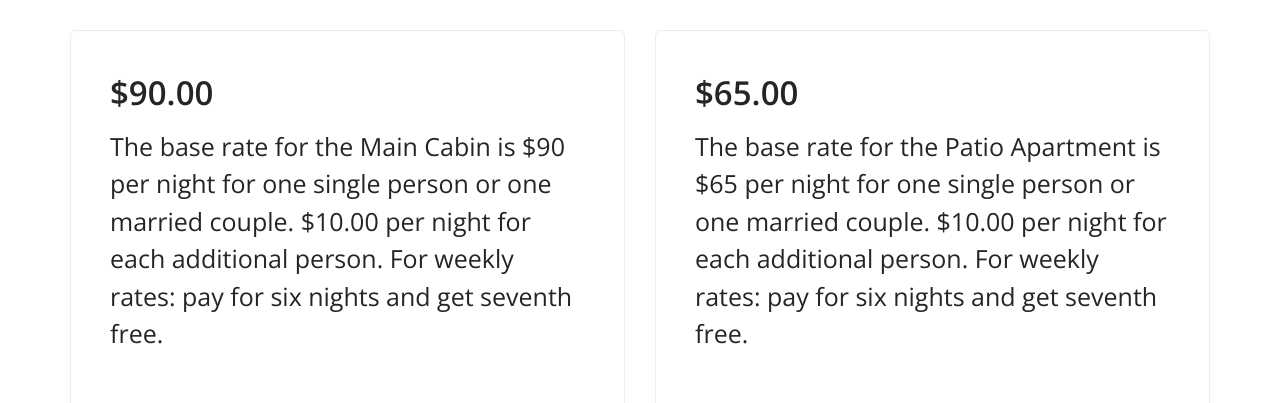
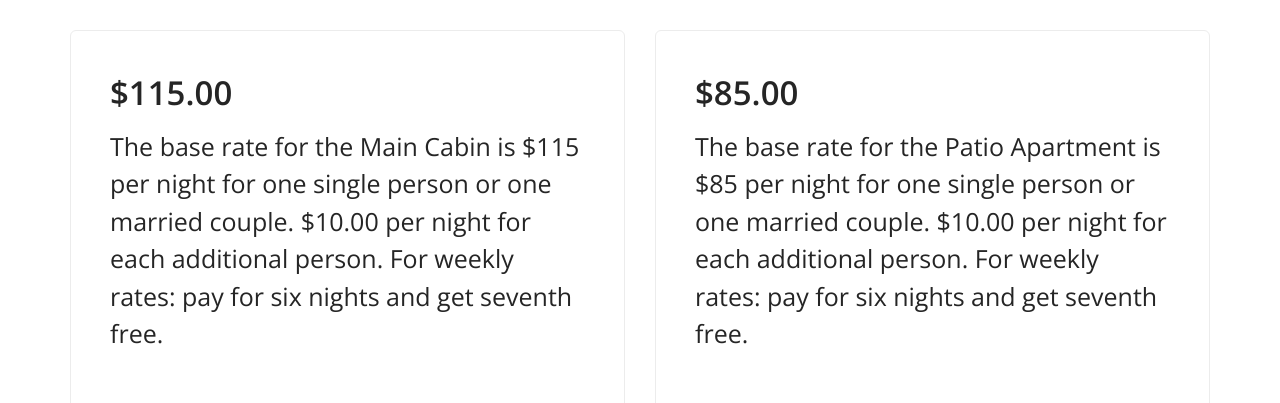
Before and after one commit to PatSelvey/RetreatCabin, a plain HTML site: page pricing-reservations/index.html in a window 1280 px wide. Shown: the part 512-915 px from the top of the page. Drawn offline with nearby package versions, Linux system fonts and the light colour scheme.

Commit message:
Price increase, 2023

```diff
--- a/pricing-reservations/index.html
+++ b/pricing-reservations/index.html
@@ -93,18 +93,18 @@
 <div class="vc_empty_space"   style="height: 32px"><span class="vc_empty_space_inner"></span></div></div></div></div></div></div><div class="container"><div class="vc_row wpb_row vc_row-fluid"><div class="wpb_column vc_column_container col-sm-6"><div class="vc_column-inner"><div class="wpb_wrapper">
 			<div class=" pricing pricing-1 boxed boxed--lg boxed--border ">
 				<h3></h3>
-				<span class="h2"><strong>$90.00</strong></span>
+				<span class="h2"><strong>$115.00</strong></span>
 				</p>
-<h3>The base rate for the Main Cabin is $90 per night for one single person or one married couple. $10.00 per night for each additional person. For weekly rates: pay for six nights and get seventh free.</h3>
+<h3>The base rate for the Main Cabin is $115 per night for one single person or one married couple. $10.00 per night for each additional person. For weekly rates: pay for six nights and get seventh free.</h3>
 <p>
 				<a class="btn btn--primary" href="../contact/index.html">BOOK MAIN CABIN</a>
 			</div><!--end of pricing-->
 		</div></div></div><div class="wpb_column vc_column_container col-sm-6"><div class="vc_column-inner"><div class="wpb_wrapper">
 			<div class=" pricing pricing-1 boxed boxed--lg boxed--border ">
 				<h3></h3>
-				<span class="h2"><strong>$65.00</strong></span>
+				<span class="h2"><strong>$85.00</strong></span>
 				</p>
-<h3>The base rate for the Patio Apartment is $65 per night for one single person or one married couple. $10.00 per night for each additional person. For weekly rates: pay for six nights and get seventh free.</h3>
+<h3>The base rate for the Patio Apartment is $85 per night for one single person or one married couple. $10.00 per night for each additional person. For weekly rates: pay for six nights and get seventh free.</h3>
 <p>
 				<a class="btn btn--primary" href="../contact/index.html">BOOK PATIO APARTMENT</a>
 			</div><!--end of pricing-->
```
Also changed, not shown: index.html (+1 -1 lines).
